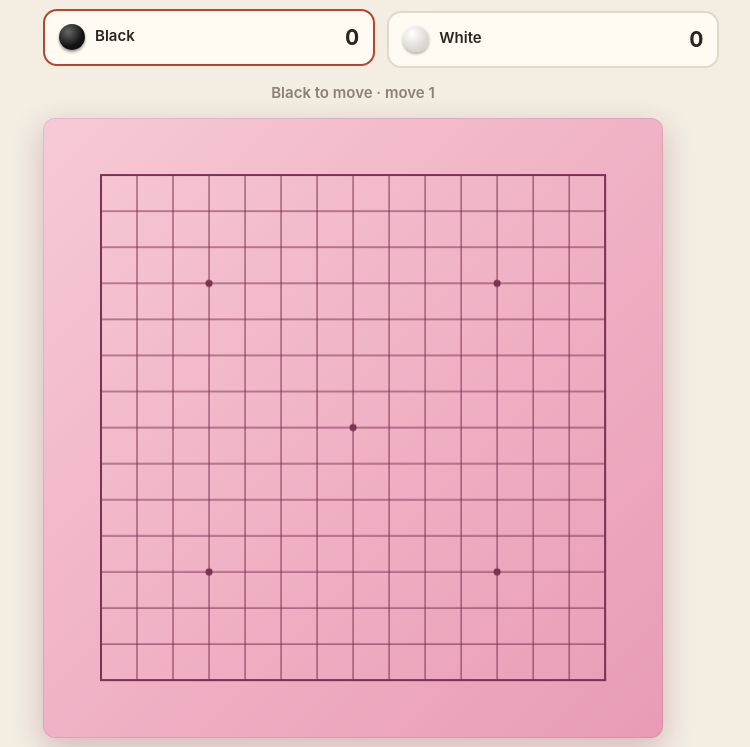
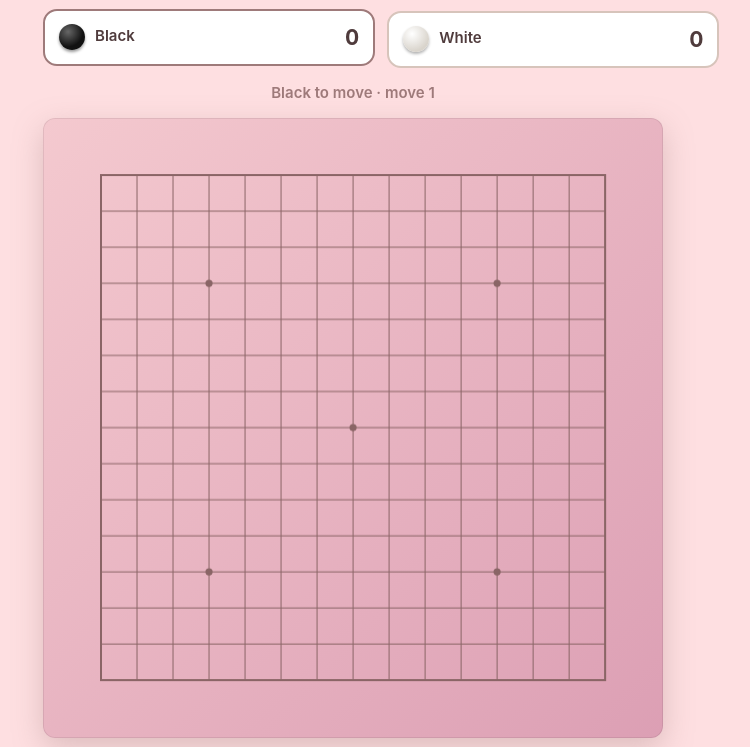
Before and after one commit to eloisehe8-debug/gomoku, a plain HTML site: page index.html in a window 1280 px wide. Shown: the part 108-855 px from the top of the page, without its empty margins (287-1037 px from the left). Drawn offline with Linux system fonts and the light colour scheme.

Commit message:
Use the Nippon colors palette

```diff
--- a/index.html
+++ b/index.html
@@ -6,11 +6,13 @@
 <title>Gomoku · 五子棋</title>
 <style>
   :root {
-    --bg: #f3ede2; --panel: #fffaf2; --text: #2b2520; --muted: #8c8173; --line: #e2d8c8;
-    --wood: #f7c9d6; --wood-dark: #e99bb5; --grid: #7a3352; --accent: #b5452f;
+    /* Nippon colors: 基底 #FEDFE1 #D7C4BB #DC9FB4 · 关键色 #FFFFFF #A5DEE4 #9E7A7A */
+    --bg: #FEDFE1; --panel: #FFFFFF; --text: #4f3b3c; --muted: #9E7A7A; --line: #D7C4BB;
+    --wood: #F4C9CF; --wood-dark: #DC9FB4; --grid: #8a6566; --accent: #9E7A7A; --key: #A5DEE4;
+    --shade: rgba(158, 122, 122, .35);
   }
   @media (prefers-color-scheme: dark) {
-    :root { --bg: #1c1916; --panel: #27231f; --text: #efe8dd; --muted: #a39887; --line: #3a342d; }
+    :root { --bg: #3b2d2f; --panel: #4a393b; --text: #fdeef0; --muted: #D7C4BB; --line: #6a5254; --shade: rgba(0, 0, 0, .35); }
   }
   * { box-sizing: border-box; }
   [hidden] { display: none !important; }
@@ -38,8 +40,8 @@
   .online input { font: inherit; padding: 7px 10px; border: 1px solid var(--line); border-radius: 10px; background: var(--bg); color: var(--text); width: 9.5em; text-transform: uppercase; letter-spacing: 2px; }
   .online .muted { color: var(--muted); font-size: 13px; }
   .online .link { flex: 1 1 240px; font: 13px ui-monospace, SFMono-Regular, Menlo, monospace; padding: 7px 10px; background: var(--bg); border: 1px solid var(--line); border-radius: 10px; overflow-x: auto; white-space: nowrap; user-select: all; }
-  .dot { display: inline-block; width: 8px; height: 8px; border-radius: 50%; background: #c9a227; margin-right: 6px; vertical-align: 1px; }
-  .dot.on { background: #3f9a5b; }
+  .dot { display: inline-block; width: 8px; height: 8px; border-radius: 50%; background: var(--line); margin-right: 6px; vertical-align: 1px; }
+  .dot.on { background: var(--key); box-shadow: 0 0 0 1px var(--accent); }
   .online .err { color: var(--accent); font-size: 13px; }
   .players { display: flex; gap: 12px; width: min(100%, 620px); margin-bottom: 14px; }
   .player {
@@ -63,7 +65,7 @@
   .board-wrap {
     width: min(100%, 620px); aspect-ratio: 1; padding: 3.2%;
     background: linear-gradient(135deg, var(--wood), var(--wood-dark));
-    border-radius: 12px; box-shadow: 0 10px 30px rgba(120, 30, 70, .25), inset 0 0 0 1px rgba(0,0,0,.08);
+    border-radius: 12px; box-shadow: 0 10px 30px var(--shade), inset 0 0 0 1px rgba(0,0,0,.08);
     position: relative; touch-action: manipulation;
   }
   canvas { width: 100%; height: 100%; display: block; cursor: pointer; }
@@ -75,12 +77,12 @@
   }
   button:hover:not(:disabled) { border-color: var(--accent); }
   button:disabled { opacity: .45; cursor: default; }
-  button.primary { background: var(--accent); border-color: var(--accent); color: #fff; }
+  button.primary { background: var(--accent); border-color: var(--accent); color: #fff; font-weight: 600; }
   .info { margin-top: 14px; color: var(--muted); font-size: 13px; text-align: center; max-width: 520px; }
 
   .overlay {
     position: absolute; inset: 0; display: flex; align-items: center; justify-content: center;
-    background: rgba(30, 20, 10, .35); border-radius: 12px; opacity: 0; pointer-events: none; transition: opacity .3s;
+    background: var(--shade); border-radius: 12px; opacity: 0; pointer-events: none; transition: opacity .3s;
   }
   .overlay.show { opacity: 1; pointer-events: auto; }
   .card {
@@ -314,6 +316,7 @@ function resize() {
 }
 
 function pos(i) { return pad + i * cell; }
+const css = (v) => getComputedStyle(document.documentElement).getPropertyValue(v).trim();
 
 function draw() {
   if (!size) return;
@@ -336,13 +339,16 @@ function draw() {
   if (hover && canMove() && !board[hover.y][hover.x]) stone(hover.x, hover.y, current, 0.4);
   const last = moves[moves.length - 1];
   if (last && !winLine) {
-    ctx.fillStyle = "#d9442b";
-    ctx.beginPath(); ctx.arc(pos(last.x), pos(last.y), cell * 0.11, 0, Math.PI * 2); ctx.fill();
+    ctx.fillStyle = css("--key"); ctx.strokeStyle = css("--accent"); ctx.lineWidth = Math.max(1.5, cell * 0.04);
+    ctx.beginPath(); ctx.arc(pos(last.x), pos(last.y), cell * 0.13, 0, Math.PI * 2); ctx.fill(); ctx.stroke();
   }
   if (winLine) {
     const a = winLine[0], b = winLine[winLine.length - 1];
-    ctx.strokeStyle = "#d9442b"; ctx.lineWidth = cell * 0.12; ctx.lineCap = "round";
-    ctx.beginPath(); ctx.moveTo(pos(a.x), pos(a.y)); ctx.lineTo(pos(b.x), pos(b.y)); ctx.stroke();
+    ctx.lineCap = "round";
+    for (const [color, w] of [[css("--accent"), 0.2], [css("--key"), 0.12]]) {
+      ctx.strokeStyle = color; ctx.lineWidth = cell * w;
+      ctx.beginPath(); ctx.moveTo(pos(a.x), pos(a.y)); ctx.lineTo(pos(b.x), pos(b.y)); ctx.stroke();
+    }
   }
 }
 
```
